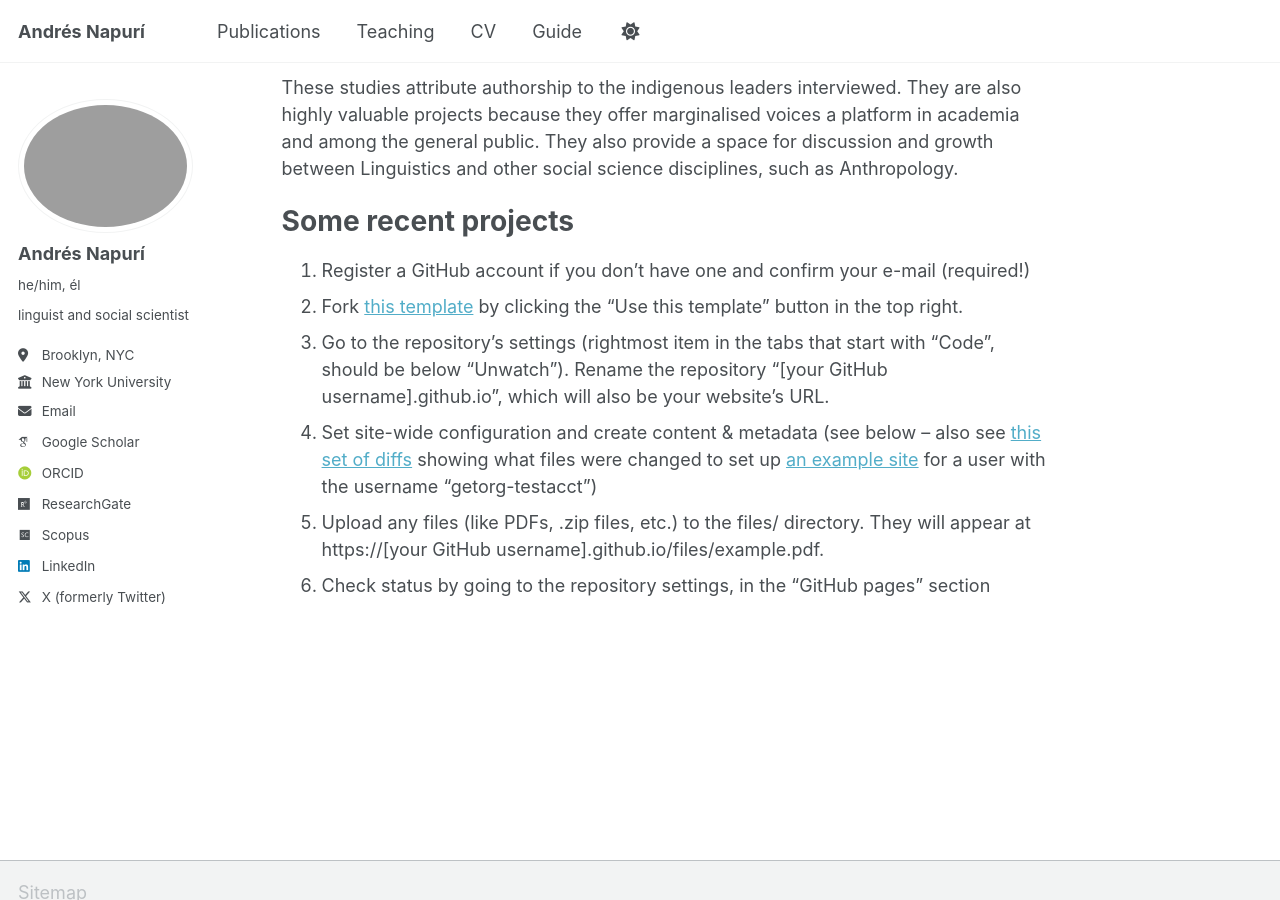
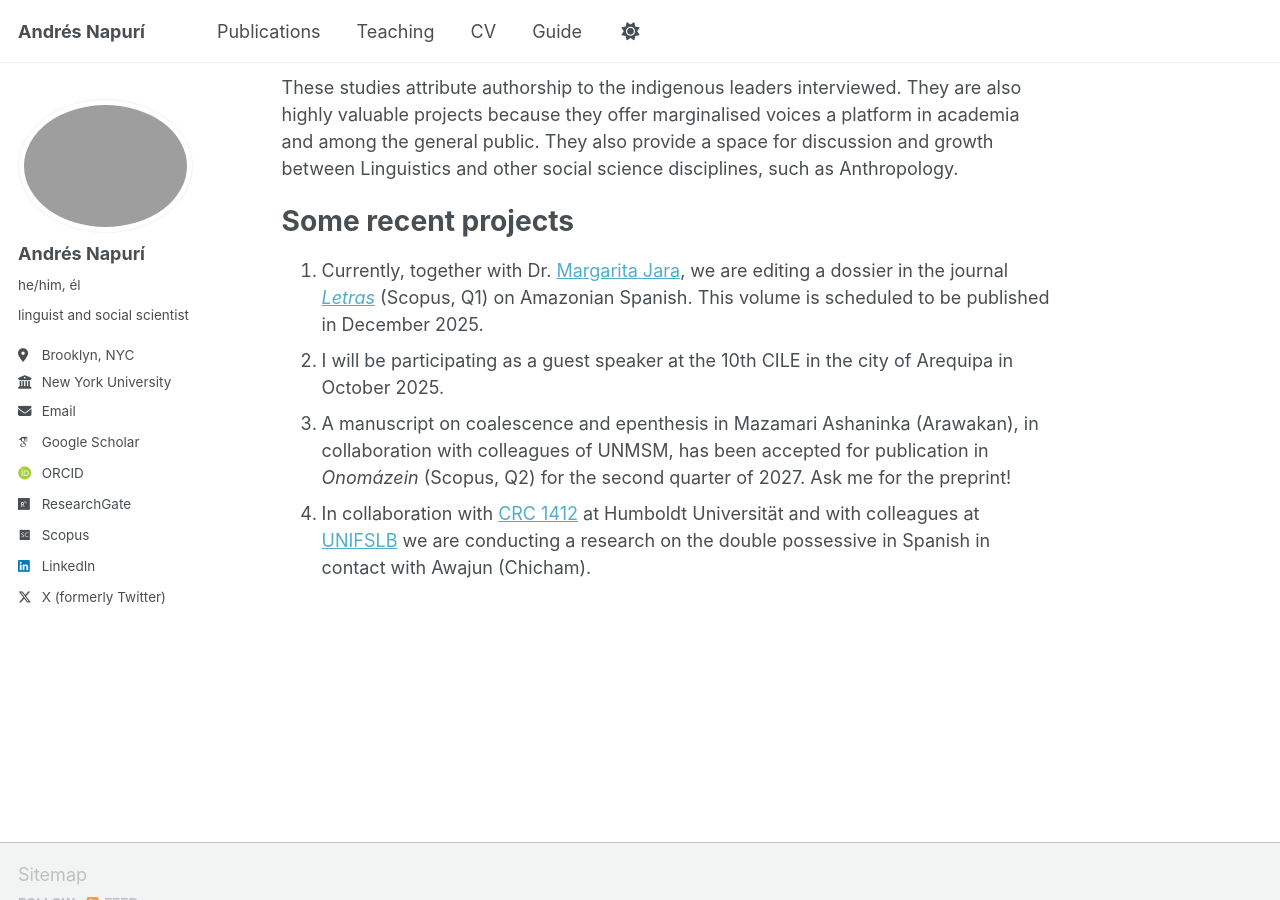
Before and after one commit to andresnapuri/andresnapuri.github.io, a Jekyll site: the page built from _pages/about.md, in a window 1280 px wide and 900 px high, scrolled down 1206 px. Built offline with Jekyll 4.4.1, drawn with Linux system fonts in a browser that asks for light colours; some web fonts are replaced; a script that is not in the unit is left out.

Commit message:
Update about.md

```diff
--- a/_pages/about.md
+++ b/_pages/about.md
@@ -21,9 +21,7 @@ These studies attribute authorship to the indigenous leaders interviewed. They a
 
 Some recent projects
 ======
-1. Register a GitHub account if you don't have one and confirm your e-mail (required!)
-1. Fork [this template](https://github.com/academicpages/academicpages.github.io) by clicking the "Use this template" button in the top right.
-1. Go to the repository's settings (rightmost item in the tabs that start with "Code", should be below "Unwatch"). Rename the repository "[your GitHub username].github.io", which will also be your website's URL.
-1. Set site-wide configuration and create content & metadata (see below -- also see [this set of diffs](http://archive.is/3TPas) showing what files were changed to set up [an example site](https://getorg-testacct.github.io) for a user with the username "getorg-testacct")
-1. Upload any files (like PDFs, .zip files, etc.) to the files/ directory. They will appear at https://[your GitHub username].github.io/files/example.pdf.
-1. Check status by going to the repository settings, in the "GitHub pages" section
+1. Currently, together with Dr. [Margarita Jara](https://www.unlv.edu/people/margarita-jara), we are editing a dossier in the journal [_Letras_](https://revista.letras.unmsm.edu.pe/index.php/le/convocatoria-2025) (Scopus, Q1) on Amazonian Spanish. This volume is scheduled to be published in December 2025.
+1. I will be participating as a guest speaker at the 10th CILE in the city of Arequipa in October 2025.
+1. A manuscript on coalescence and epenthesis in Mazamari Ashaninka (Arawakan), in collaboration with colleagues of UNMSM, has been accepted for publication in _Onomázein_ (Scopus, Q2) for the second quarter of 2027. Ask me for the preprint!
+1. In collaboration with [CRC 1412](https://sfb1412.hu-berlin.de/projects/a09/) at Humboldt Universität and with colleagues at [UNIFSLB](https://www.unibagua.edu.pe) we are conducting a research on the double possessive in Spanish in contact with Awajun (Chicham).
```
